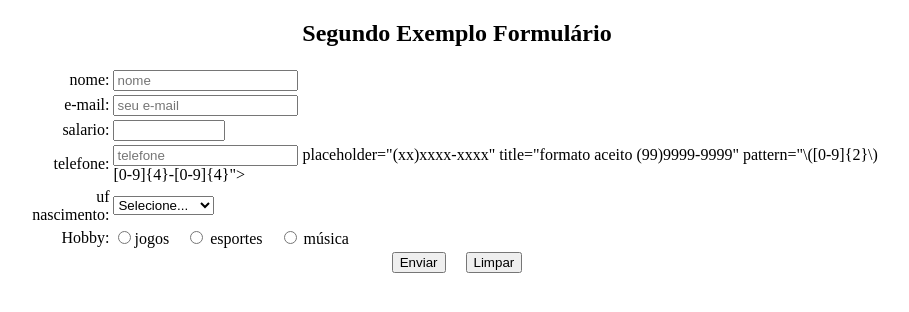
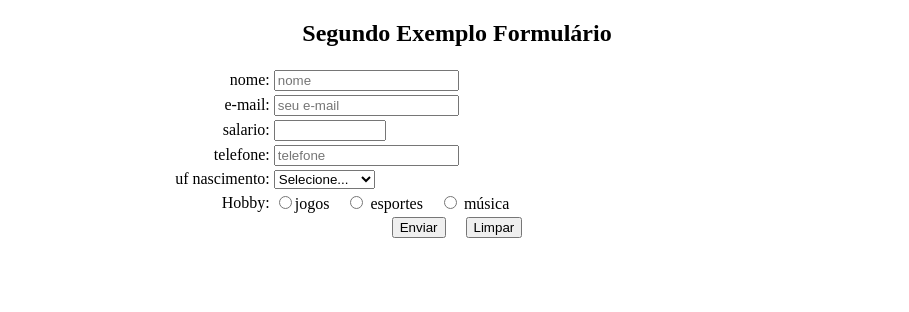
Before and after one commit to VSaraiva1324/pasta-do-HTML, a plain HTML site: page formulario2.html in a window 1280 px wide. Shown: the whole page, without its empty margins (183-1092 px from the left). Drawn offline with Linux system fonts and the light colour scheme.

Commit message:
formulario 2

```diff
--- a/formulario2.html
+++ b/formulario2.html
@@ -37,9 +37,7 @@
             <td>
                 <input type="tel" name="telefone"
                        placeholder="telefone">
-                       placeholder="(xx)xxxx-xxxx"
-                       title="formato aceito (99)9999-9999"
-                       pattern="\([0-9]{2}\)[0-9]{4}-[0-9]{4}">
+
             </td>
         </tr>
         <tr>
```
